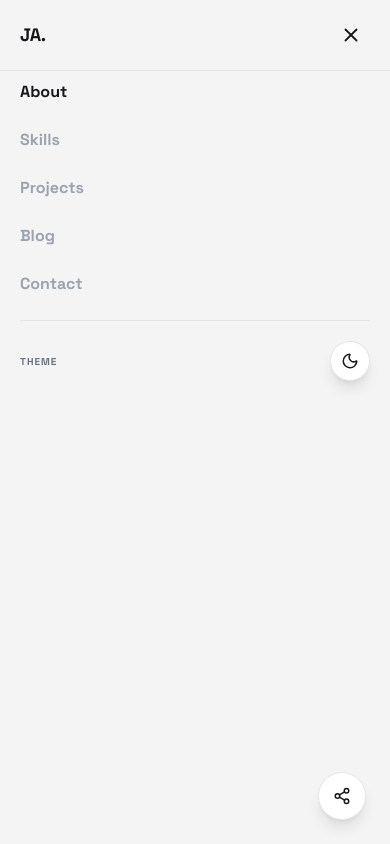
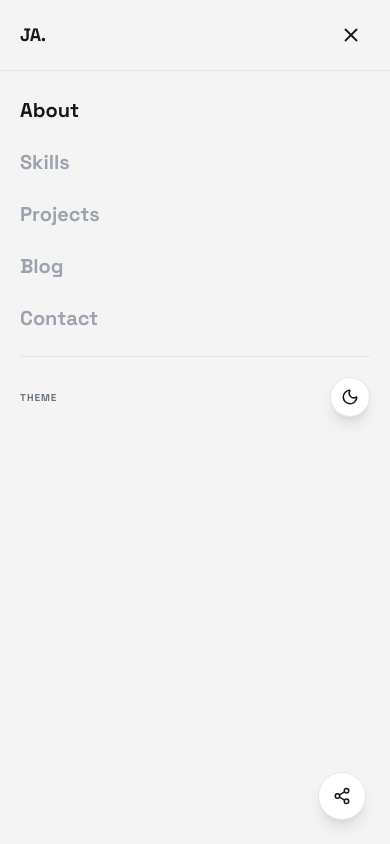
Before and after one commit to Josh-kean01/my-portfolio, a React (Vite) app: page / in a window 390 px wide. Both pictures are taken after a click on the button 351 px from the left and 35 px from the top of the page. Shown: the top 844 px of the page. Built offline with nearby package versions, Linux system fonts and the light colour scheme.

Commit message:
Increased font size for mobile menu overlay

```diff
--- a/App.tsx
+++ b/App.tsx
@@ -71,13 +71,13 @@ const Sidebar = ({
       {/* Mobile Menu Overlay */}
       {mobileMenuOpen && (
         <div className="lg:hidden fixed inset-0 z-30 bg-background-light dark:bg-background-dark pt-20 px-5 h-full">
-          <nav className="flex flex-col gap-6 font-display font-bold">
+          <nav className="flex flex-col gap-6 font-display font-bold py-4">
             {links.map((link) => (
               <Link
                 key={link.name}
                 to={link.path}
                 onClick={() => setMobileMenuOpen(false)}
-                className={`transition-colors text-base ${location.pathname === link.path
+                className={`transition-colors text-xl ${location.pathname === link.path
                     ? "text-primary dark:text-white"
                     : "text-gray-400"
                   }`}
```
